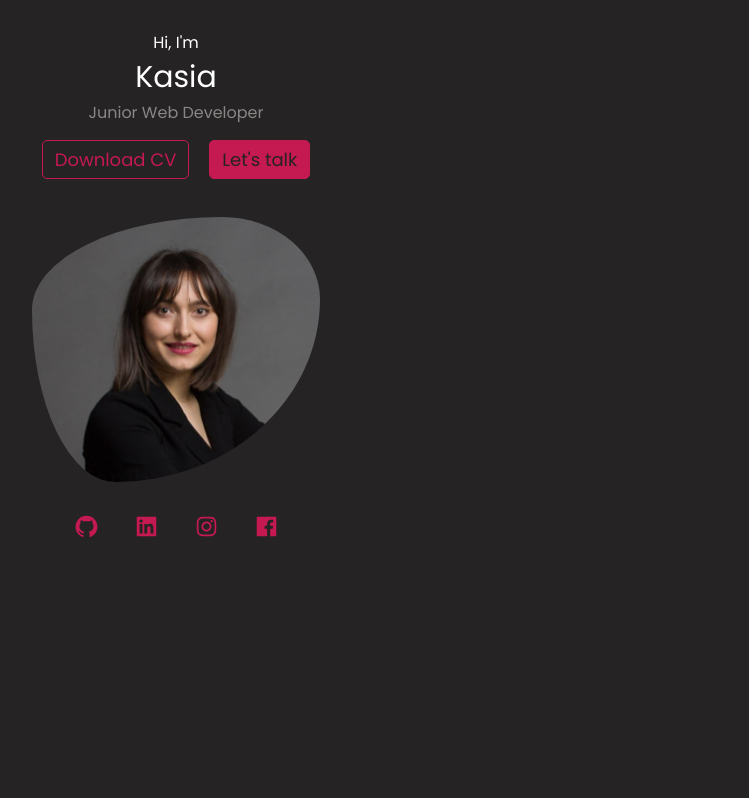
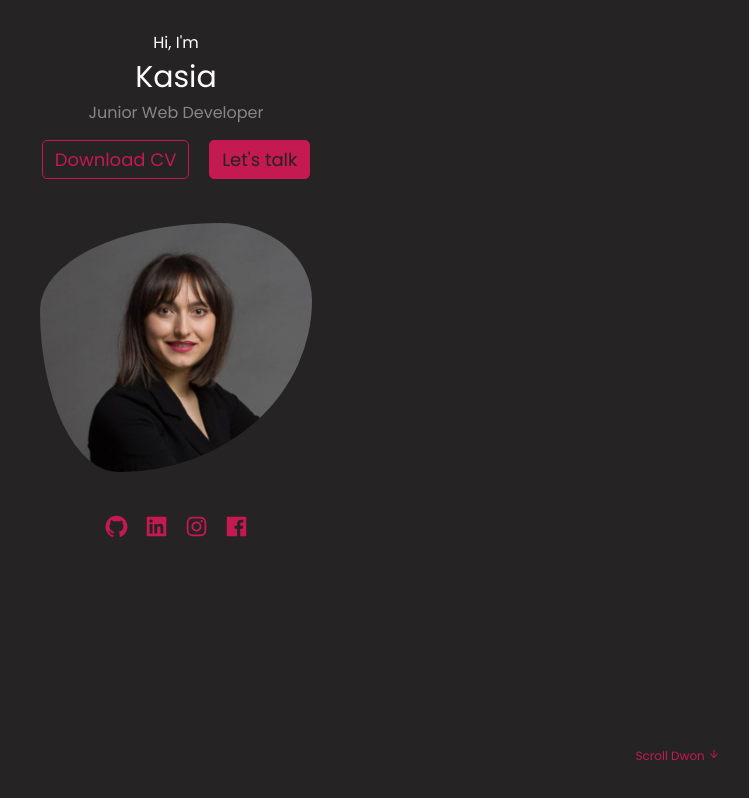
Before and after one commit to ksapko/portfolio-ks, a React (Create React App) app: page / in a window 1280 px wide. Shown: the whole page, without its empty margins (464-1213 px from the left). Built offline with nearby package versions, Linux system fonts and the light colour scheme.

Commit message:
added scroll-down, media queries

```diff
--- a/src/components/header/Header.jsx
+++ b/src/components/header/Header.jsx
@@ -3,6 +3,7 @@ import "./header.css";
 import Info from "./Info";
 import me from "./../../../src/asserts/me.jpg";
 import HeaderSocials from "./HeaderSocials";
+import { AiOutlineArrowDown } from "react-icons/ai";
 
 const Header = () => {
   return (
@@ -15,7 +16,9 @@ const Header = () => {
         <div className="me">
           <img className="img-shape" src={me} alt="me" />
         </div>
-        <a href="#contact" className="scroll-down"></a>
+        <a href="#contact" className="scroll-down">
+          Scroll Dwon <AiOutlineArrowDown />
+        </a>
         <HeaderSocials />
       </div>
     </header>
--- a/src/components/header/header.css
+++ b/src/components/header/header.css
@@ -30,11 +30,38 @@ header {
   display: flex;
   justify-content: center;
   margin: auto;
-  gap: 35px;
+  gap: 15px;
   position: relative;
-  top: 30px;
+  top: 40px;
 }
 
 .header-socials a {
   font-size: 25px;
 }
+
+.scroll-down {
+  position: absolute;
+  bottom: 35px;
+  right: 0;
+  font-size: 12px;
+}
+
+@media screen and (max-width: 600px) {
+  header {
+    height: 100vh;
+  }
+
+  .info {
+    display: flex;
+    flex-direction: column;
+    align-items: center;
+  }
+
+  .header-socials {
+    display: none;
+  }
+
+  .scroll-down {
+    display: none;
+  }
+}
--- a/src/style.css
+++ b/src/style.css
@@ -16,7 +16,7 @@
   --color-white: rgb(255, 255, 255);
   --color-black: rgb(0, 0, 0);
 
-  --container-width-lg: 75%;
+  --container-width-lg: 85%;
   --container-width-md: 86%;
   --container-width-sm: 90%;
 }
@@ -105,7 +105,7 @@ a:hover {
 
 img {
   display: block;
-  width: 30%;
+  width: 25%;
   object-fit: cover;
   margin-left: auto;
   margin-right: auto;
```
